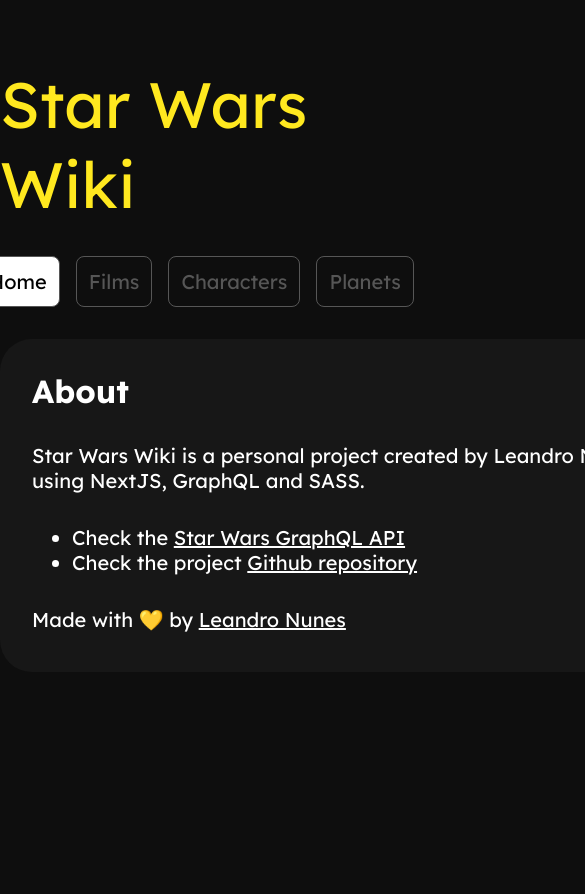
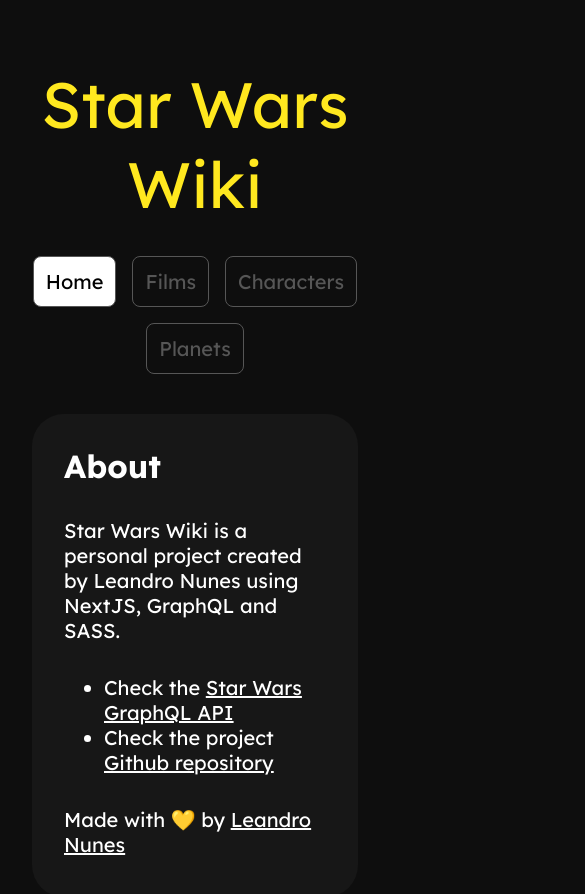
Before and after one commit to leandronunesdev/swapi, a Next.js app: page / in a window 390 px wide. Shown: the top 894 px of the page, 585 px wide, since content can reach past the window. Before the commit the page ends 844 px from the top, so only its background shows below. Built offline with nearby package versions, Linux system fonts and the light colour scheme.

Commit message:
style: implement responsive design

```diff
--- a/src/app/globals.scss
+++ b/src/app/globals.scss
@@ -21,7 +21,7 @@
 }
 
 .content {
-  width: 720px;
+  max-width: 768px;
   margin: auto;
-  padding-bottom: 64px;
+  padding: 0 32px 64px;
 }
--- a/src/components/CardsGrid/styles.scss
+++ b/src/components/CardsGrid/styles.scss
@@ -2,4 +2,13 @@
   display: grid;
   grid-template-columns: 1fr 1fr 1fr;
   grid-gap: 32px;
+  justify-items: center;
+
+  @media (max-width: 820px) {
+    grid-template-columns: 1fr 1fr;
+  }
+
+  @media (max-width: 576px) {
+    grid-template-columns: 1fr;
+  }
 }
--- a/src/components/Hero/styles.scss
+++ b/src/components/Hero/styles.scss
@@ -5,5 +5,6 @@
     color: var(--yellow);
     font-size: 64px;
     margin: 64px 0 32px;
+    text-align: center;
   }
 }
--- a/src/components/Menu/styles.scss
+++ b/src/components/Menu/styles.scss
@@ -2,5 +2,6 @@
   width: 100%;
   display: flex;
   justify-content: center;
-  margin-bottom: 32px;
+  margin-bottom: 24px;
+  flex-wrap: wrap;
 }
--- a/src/components/MenuLink/styles.scss
+++ b/src/components/MenuLink/styles.scss
@@ -5,7 +5,7 @@
   border: 1px solid var(--gray);
   padding: 12px;
   border-radius: 8px;
-  margin: 0 8px 0 8px;
+  margin: 0 8px 16px;
 
   &:hover {
     background-color: var(--white);
```
